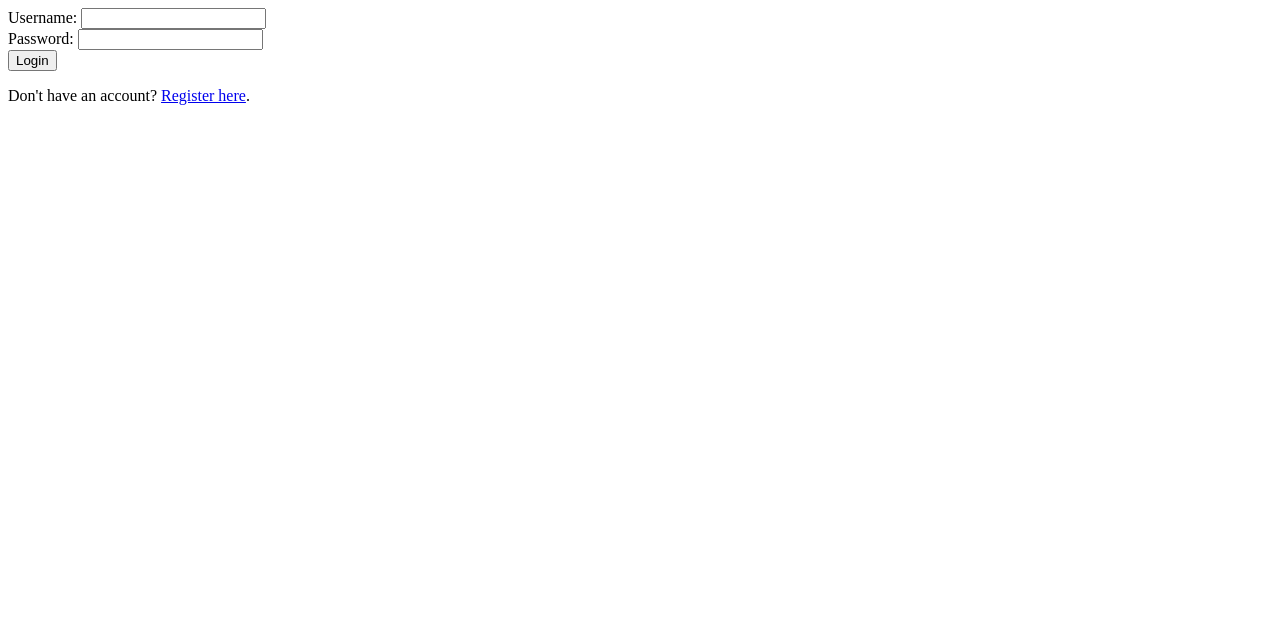
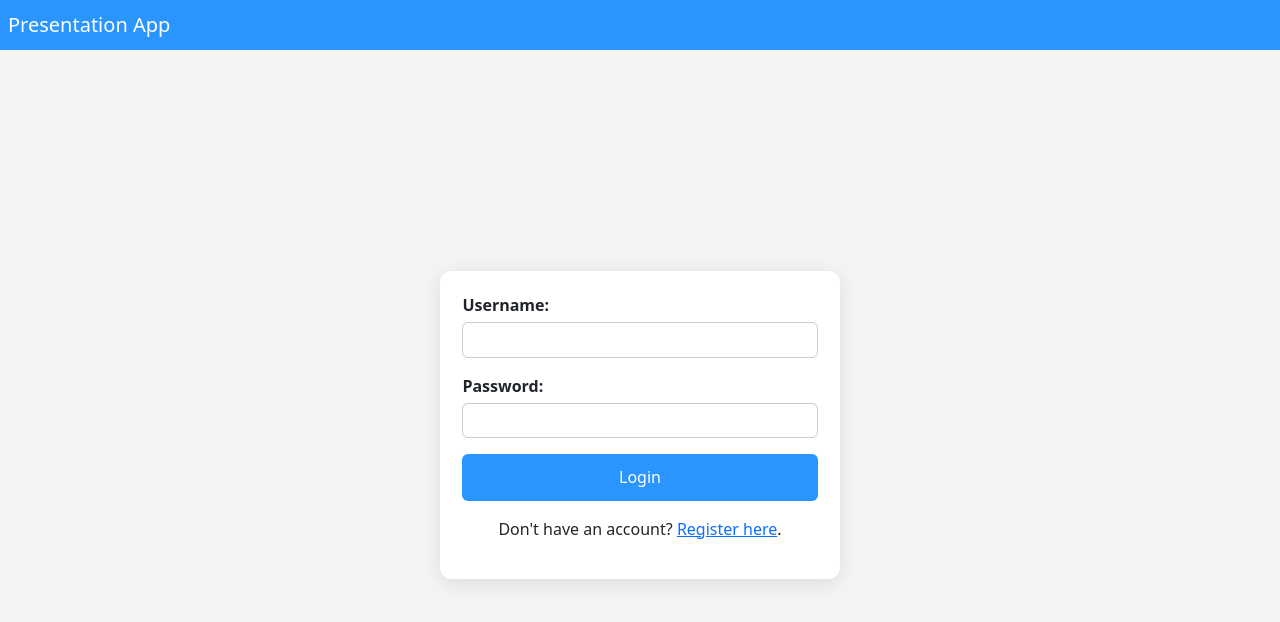
Before and after one commit to LeoEras/PresentationWebApp, a Django app: page /login/ in a window 1280 px wide. Shown: the top 622 px of the page. Run offline with Django 5.2, Linux system fonts and the light colour scheme; some libraries are stand-ins or nearby versions.

Commit message:
Improving on the look of the login and register windows

```diff
--- a/login/templates/login/login.html
+++ b/login/templates/login/login.html
@@ -1,5 +1,10 @@
-<div>
-    <form method="post">
+{% extends 'presApp/base.html' %}
+
+{% block content %}
+{% load static %}
+<link rel="stylesheet" href="{% static 'css/login.css' %}">
+<div class="auth-container">
+    <form method="post" class="auth-form">
         {% csrf_token %}
         <div>
             <label for="username">Username:</label>
@@ -20,3 +25,4 @@
         <p>{{ error }}</p>
     </div>
 {% endif %}
+{% endblock %}
--- /dev/null
+++ b/presApp/templates/presApp/base.html
@@ -0,0 +1,16 @@
+<!DOCTYPE html>
+<html>
+<head>
+  <title>{% block title %}{% endblock %}</title>
+  {% load bootstrap5 %}
+  {% bootstrap_css %}
+  {% bootstrap_javascript %}
+  {% load static %}
+  <link rel="stylesheet" href="{% static 'css/base.css' %}">
+</head>
+<nav class="navbar navbar-light">
+  <span class="navbar-brand mb-0 h1">Presentation App</span>
+</nav>
+{% block content %}
+{% endblock %}
+<body>
--- /dev/null
+++ b/static/css/base.css
@@ -0,0 +1,15 @@
+.navbar {
+    background-color: rgb(43 149 255) ;
+}
+
+.navbar-brand {
+    padding-left: 0.4em;
+    color: white !important;
+}
+
+body, html {
+    height: 100%;
+    margin: 0;
+    display: flex;
+    flex-direction: column;
+}
--- /dev/null
+++ b/static/css/login.css
@@ -0,0 +1,62 @@
+.auth-container {
+    flex-grow: 1;
+    display: flex;
+    justify-content: center;
+    align-items: center;
+    height: 100vh; /* Full viewport height */
+    background-color: #f4f4f4; /* Optional light background */
+}
+
+/* Style the form */
+.auth-form {
+    background-color: #fff;
+    padding: 1.4rem;
+    border-radius: 12px;
+    box-shadow: 0 4px 20px rgba(0, 0, 0, 0.1);
+    width: 100%;
+    max-width: 400px;
+}
+
+/* Optional spacing and aesthetics */
+.auth-form div {
+    margin-bottom: 1rem;
+}
+
+.auth-form label {
+    display: block;
+    margin-bottom: 0.3rem;
+    font-weight: bold;
+}
+
+.auth-form input {
+    width: 100%;
+    padding: 0.3rem;
+    border-radius: 6px;
+    border: 1px solid #ccc;
+}
+
+.auth-form button {
+    width: 100%;
+    padding: 0.7rem;
+    border: none;
+    border-radius: 6px;
+    background-color: rgb(43, 149, 255); /* Match header */
+    color: white;
+    font-size: 1rem;
+    cursor: pointer;
+}
+
+.auth-form button:hover {
+    background-color: rgb(30, 120, 220); /* Slightly darker for hover */
+}
+
+.auth-form p {
+    text-align: center;
+    margin-top: 1rem;
+}
+
+.error {
+    color: red;
+    text-align: center;
+    margin-top: 1rem;
+}
```
Also changed, not shown: login/templates/login/register.html (+8 -2 lines), presApp/templates/presApp/index.html (deleted).
